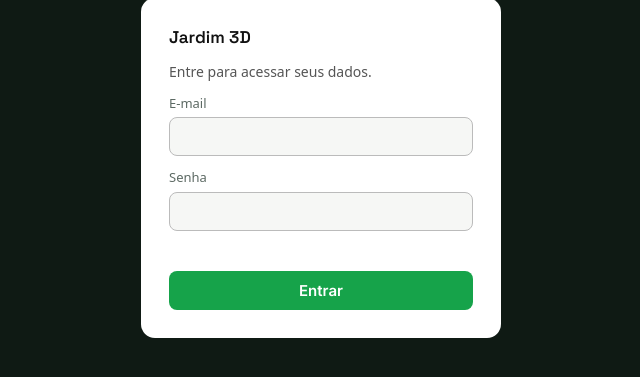
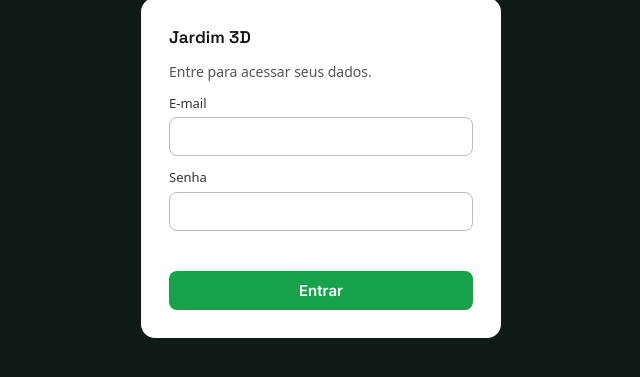
Before and after one commit to walterrodrigues-hash/Jardim-3D, a website: page src/index.template.html in a window 1280 px wide. Shown: the part 225-602 px from the top of the page, 319-959 px from the left. Drawn offline with Linux system fonts and the light colour scheme.

Commit message:
Corrige cores dos campos da tela de login
Co-Authored-By: Claude Sonnet 5.5 <noreply@anthropic.com>

```diff
--- a/src/index.template.html
+++ b/src/index.template.html
@@ -212,8 +212,8 @@ function loginUI(){
     d.style.cssText="position:fixed;inset:0;z-index:99999;display:grid;place-items:center;background:#0f1a14;font-family:system-ui,sans-serif";
     d.innerHTML=`<form style="background:#fff;color:#111;border-radius:14px;padding:28px;width:min(360px,92vw);display:grid;gap:12px">
       <h2 style="margin:0">Jardim 3D</h2><p style="margin:0;color:#555;font-size:14px">Entre para acessar seus dados.</p>
-      <label style="display:grid;gap:4px;font-size:13px">E-mail<input name="e" type="email" required autocomplete="username" style="padding:9px;border:1px solid #bbb;border-radius:8px;font-size:15px"></label>
-      <label style="display:grid;gap:4px;font-size:13px">Senha<input name="p" type="password" required autocomplete="current-password" style="padding:9px;border:1px solid #bbb;border-radius:8px;font-size:15px"></label>
+      <label style="display:grid;gap:4px;font-size:13px;color:#333">E-mail<input name="e" type="email" required autocomplete="username" style="padding:9px;border:1px solid #bbb;border-radius:8px;font-size:15px;background:#fff;color:#111;width:100%;box-sizing:border-box"></label>
+      <label style="display:grid;gap:4px;font-size:13px;color:#333">Senha<input name="p" type="password" required autocomplete="current-password" style="padding:9px;border:1px solid #bbb;border-radius:8px;font-size:15px;background:#fff;color:#111;width:100%;box-sizing:border-box"></label>
       <div class="err" style="color:#c0302f;font-size:13px;min-height:16px"></div>
       <button style="padding:10px;border:0;border-radius:8px;background:#16a34a;color:#fff;font-size:15px;font-weight:600;cursor:pointer">Entrar</button></form>`;
     document.body.appendChild(d);
```
